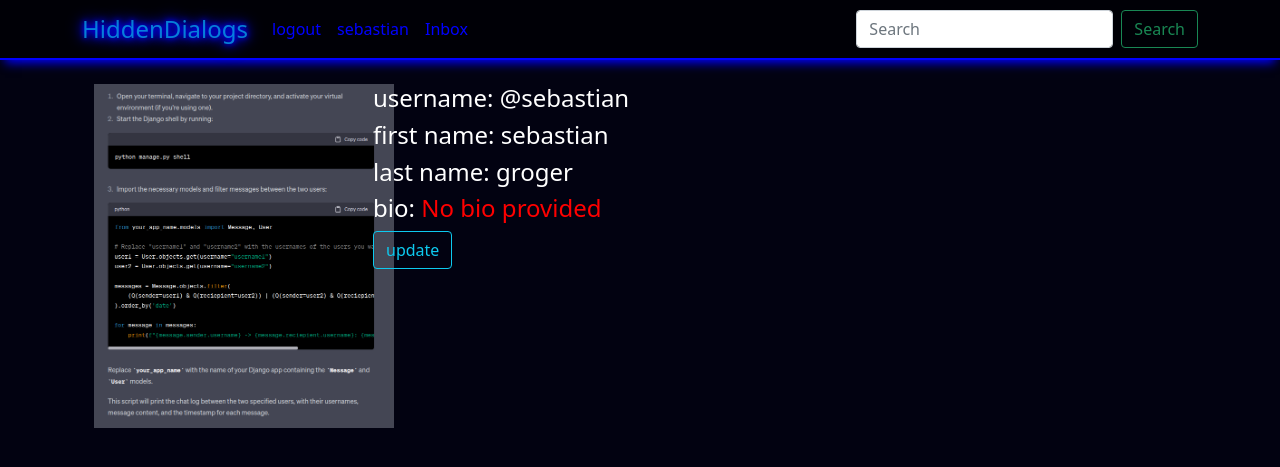
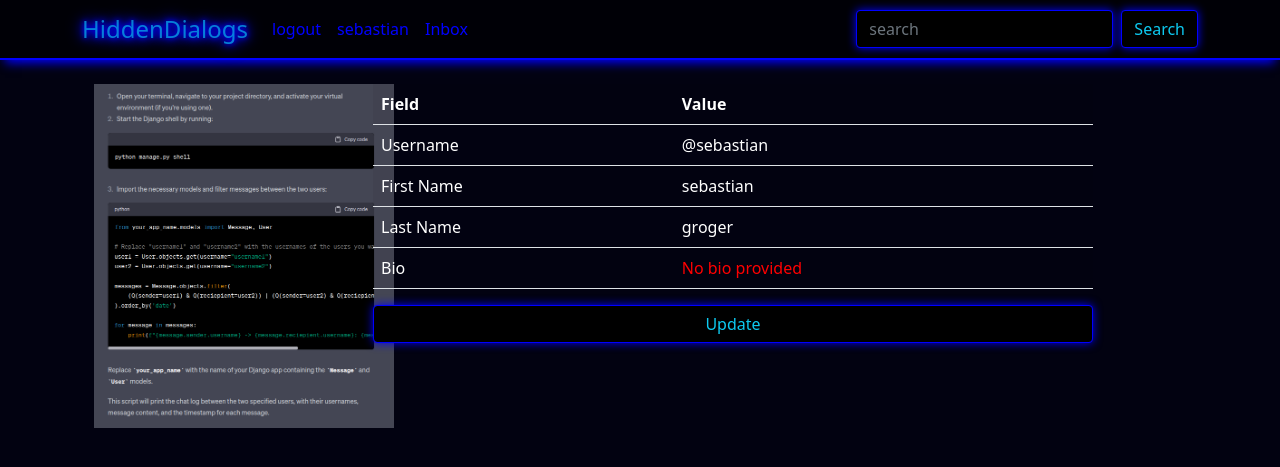
Before and after one commit to SebastianMou/django_chatting_app, a Django app: page /dashboard/ in a window 1280 px wide. Shown: the top 467 px of the page. Run offline with Django 4.2, Linux system fonts and the light colour scheme; a user stored in the database is signed in; data comes from the database, SQL or seed files in the repository; both versions use the stored data as it was after the commit.

Commit message:
search & lil fixs

```diff
--- a/chat/forms.py
+++ b/chat/forms.py
@@ -76,3 +76,6 @@ class ProfileUpdateForm(forms.ModelForm):
             'bio': forms.Textarea(attrs={'class': 'form-control', 'placeholder': 'Bio'}),
             'profile_image': forms.ClearableFileInput(attrs={'class': 'form-control-file'}),
         }
+
+class SearchForm(forms.Form):
+    query = forms.CharField()
--- a/chat/urls.py
+++ b/chat/urls.py
@@ -3,6 +3,7 @@ from . import views
 
 urlpatterns = [
     path('', views.home, name='home'),
+    path('search_box/', views.search_box, name='search_box'),
     path('login/', views.user_login, name='user_login'),
     path('email_login/', views.email_login, name='email_login'),
     path('logout/', views.user_logout, name='user_logout'),
--- a/chat/views.py
+++ b/chat/views.py
@@ -18,6 +18,21 @@ def home(request):
         'users': users,
     }
     return render(request, 'home.html', context)
+
+def search_box(request):
+    if request.method == 'POST':
+        searched = request.POST.get('searched')
+        # Filter based on username, first name, and last name
+        usernames = User.objects.filter(
+            username__icontains=searched
+        ) | User.objects.filter(
+            first_name__icontains=searched
+        ) | User.objects.filter(
+            last_name__icontains=searched
+        )
+        return render(request, 'search/search_box.html', {'searched': searched, 'usernames': usernames})
+    else:
+        return render(request, 'search/search_box.html')
 
 def user_login(request):
     if request.method == 'POST':
--- a/templates/base.html
+++ b/templates/base.html
@@ -27,6 +27,17 @@
         }
         .navbar-brand.big-text {
             font-size: 24px !important;
+        }
+        .form-control, .btn-outline-info {
+            border: 1px solid blue !important; /* Change the border color to blue and make sure it overrides other styles */
+            box-shadow: 0 0 10px blue; /* Adds a blue glow effect */
+            background-color: black;
+        }
+
+        .form-control:focus, .btn-outline-info:focus {
+            background-color: black !important; /* Keeps the background color black on focus */
+            border-color: blue !important; /* Keeps the border color blue on focus */
+            box-shadow: 0 0 10px blue !important; /* Maintains the blue glow effect on focus */
         }
     </style>
     <nav class="navbar navbar-expand-lg navbar-dark bg-dark">
@@ -60,10 +71,11 @@
                     </li>
                 {% endif %}
             </ul>
-            <form class="d-flex">
-              <input class="form-control me-2" type="search" placeholder="Search" aria-label="Search">
-              <button class="btn btn-outline-success" type="submit">Search</button>
-            </form>
+            <form action="{% url 'search_box' %}" method="POST" class="d-flex">
+                {% csrf_token %}
+                <input style="color: white;" class="form-control me-2" type="search" name="searched" placeholder="search" aria-label="Search">
+                <button class="btn btn-outline-info" type="submit">Search</button>
+              </form>
           </div>
         </div>
       </nav>
--- a/templates/users/dashboard.html
+++ b/templates/users/dashboard.html
@@ -2,6 +2,11 @@
 {% load static %}
 
 {% block content %}
+<style>
+    th, td {
+        color: white;
+    }
+</style>
 <br>
 <div class="container">
     <div class="row">
@@ -9,14 +14,34 @@
             <img style="width: 300px; height: auto;" src="{{ user.profile.profile_image.url }}" alt="" srcset="">
         </div>
         <div class="col-md-8">
-            <h4>username: @{{ user.username }}</h4>
-            <h4>first name: {% if user.first_name %}{{ user.first_name }}{% else %}<span style="color: red;">No first name provided</span>{% endif %}</h4>
-            <h4>last name: {% if user.last_name %}{{ user.last_name }}{% else %}<span style="color: red;">No last name provided</span>{% endif %}</h4>
-            <h4>bio: {% if user.bio %}{{ user.bio }}{% else %} <span style="color: red;">No bio provided</span>{% endif %}</h4>
-            <!-- Button trigger modal -->
-            <button type="button" class="btn btn-outline-info" data-bs-toggle="modal" data-bs-target="#exampleModal">
-                update
+            <table class="table table-striped">
+                <tbody>
+                    <tr>
+                        <th>Field</th>
+                        <th>Value</th>
+                    </tr>
+                    <tr>
+                        <td>Username</td>
+                        <td>@{{ user.username }}</td>
+                    </tr>
+                    <tr>
+                        <td>First Name</td>
+                        <td>{% if user.first_name %}{{ user.first_name }}{% else %}<span style="color: red;">No first name provided</span>{% endif %}</td>
+                    </tr>
+                    <tr>
+                        <td>Last Name</td>
+                        <td>{% if user.last_name %}{{ user.last_name }}{% else %}<span style="color: red;">No last name provided</span>{% endif %}</td>
+                    </tr>
+                    <tr>
+                        <td>Bio</td>
+                        <td>{% if user.bio %}{{ user.bio }}{% else %}<span style="color: red;">No bio provided</span>{% endif %}</td>
+                    </tr>
+                </tbody>
+            </table>
+            <button type="button" class="btn btn-outline-info form-control" data-bs-toggle="modal" data-bs-target="#exampleModal">
+                Update
             </button>
+
 
             <!-- Modal -->
             <div class="modal fade" id="exampleModal" tabindex="-1" aria-labelledby="exampleModalLabel" aria-hidden="true">
```
Also changed, not shown: templates/autho/email_login.html (+3 -4 lines), templates/autho/user_login.html (+4 -4 lines), templates/search/search_box.html (added, +34 -0 lines), templates/users/profile.html (+31 -6 lines), db.sqlite3.
